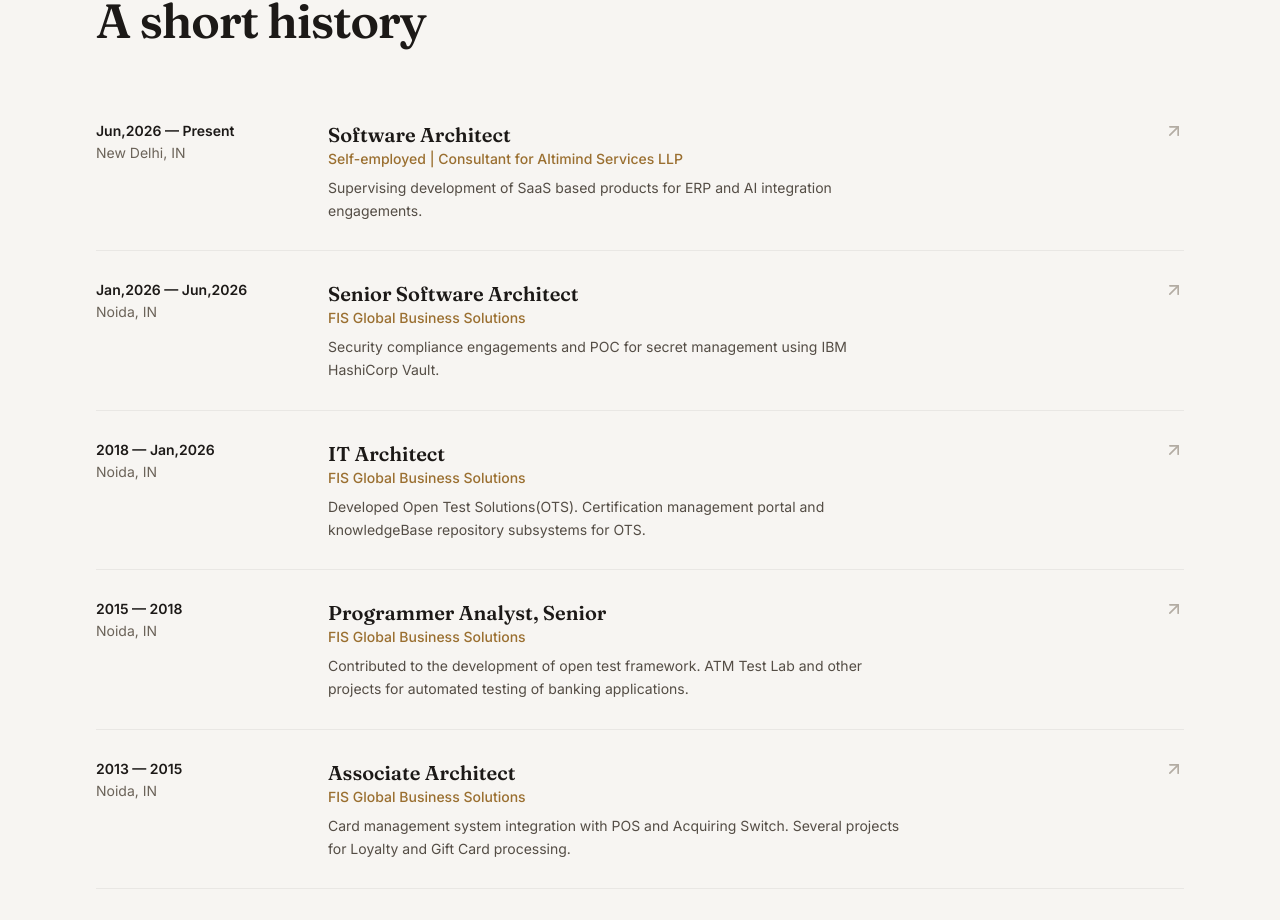
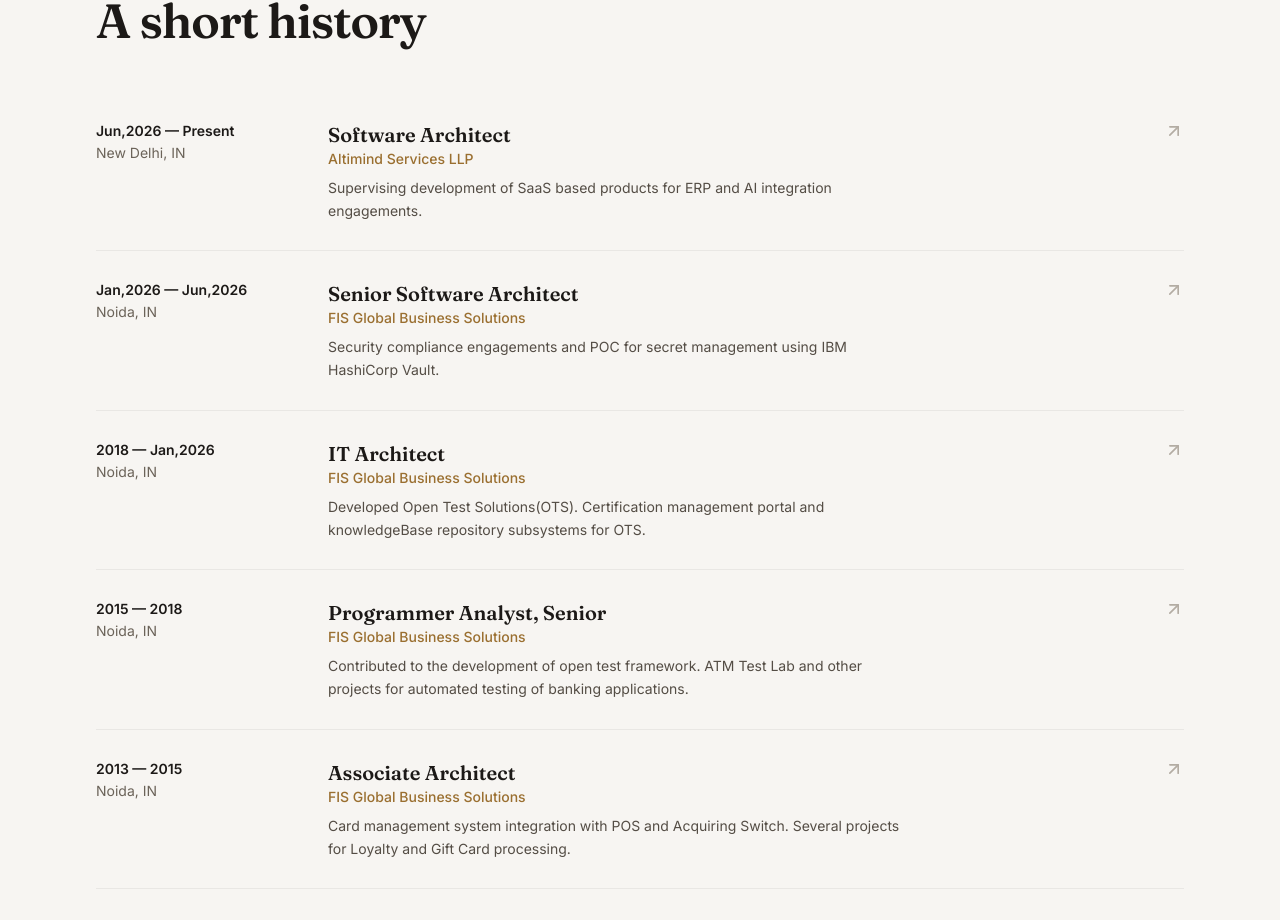
Before and after one commit to waseem15280/MyPortfolio, a React (Vite) app: page / in a window 1280 px wide. Shown: the part 5554-6474 px from the top of the page. Built offline with nearby package versions, Linux system fonts and the light colour scheme.

Commit message:
Updated portfolio.ts

```diff
--- a/src/data/portfolio.ts
+++ b/src/data/portfolio.ts
@@ -109,7 +109,7 @@ export interface ExperienceItem {
 export const EXPERIENCE: ExperienceItem[] = [
   {
     role: 'Software Architect',
-    company: 'Self-employed | Consultant for Altimind Services LLP',
+    company: 'Altimind Services LLP',
     period: 'Jun,2026 — Present',
     location: 'New Delhi, IN',
     summary:
```
